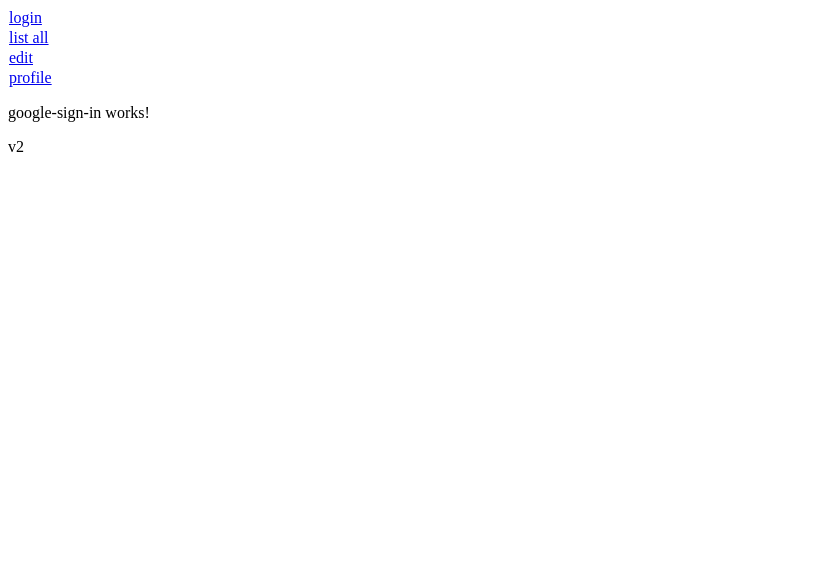
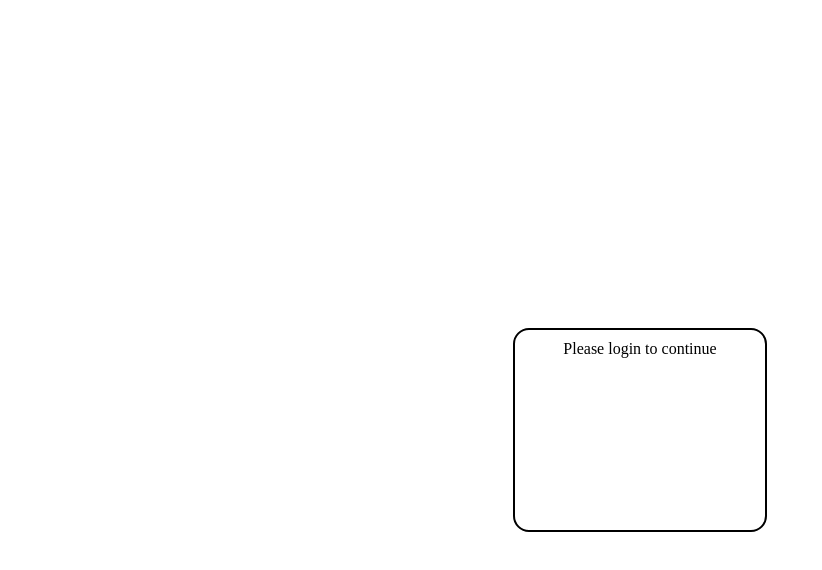
Before and after one commit to DavutOzcan87/BookmarkReader-Web, an Angular app: page /login in a window 1280 px wide. Shown: the top 570 px of the page, without its empty margins (0-822 px from the left). Built offline with nearby package versions, Linux system fonts and the light colour scheme.

Commit message:
login first design and colors.xml added

```diff
--- a/src/app/app.component.html
+++ b/src/app/app.component.html
@@ -2,7 +2,7 @@
 
 
 
-<tr>
+<!-- <tr>
   <td>
     <a [routerLink]="['login']">login</a><br />
   </td>
@@ -25,6 +25,6 @@
 
   </td>
 
-</tr>
+</tr> -->
 
 <router-outlet></router-outlet>
--- a/src/app/google-sign-in/google-sign-in.component.css
+++ b/src/app/google-sign-in/google-sign-in.component.css
@@ -0,0 +1,31 @@
+.container{
+    text-align:center;
+    height:100vh;
+}
+
+.login-container{
+    margin: auto;
+    width: 250px;
+    height: 200px;
+    position: relative;
+    top: 40%;
+    border-style: solid;
+    border-width: 2px;
+    border-radius: 1em;
+}
+
+.centered-div{
+    position: relative;
+    top: 20%;
+    margin: auto;
+}
+
+.google-button{
+    margin-left: 25%;
+    margin-top: 25%;
+}
+
+.login-text{
+    position: relative;
+    margin-top: 10px;
+}
--- a/src/app/google-sign-in/google-sign-in.component.html
+++ b/src/app/google-sign-in/google-sign-in.component.html
@@ -1,7 +1,10 @@
-<p>
-  google-sign-in works!
-</p>
+<div class="container">
+  <div class="login-container">
 
 
-<div class="g-signin2" data-onsuccess="onSignIn"></div>
-<p>v2</p>
+    <div class="login-text">Please login to continue</div>
+
+    <div class="g-signin2 google-button" data-onsuccess="onSignIn"></div>
+
+  </div>
+</div>
```
Also changed, not shown: 1 other file (tests, documents, lock files or other folders).
